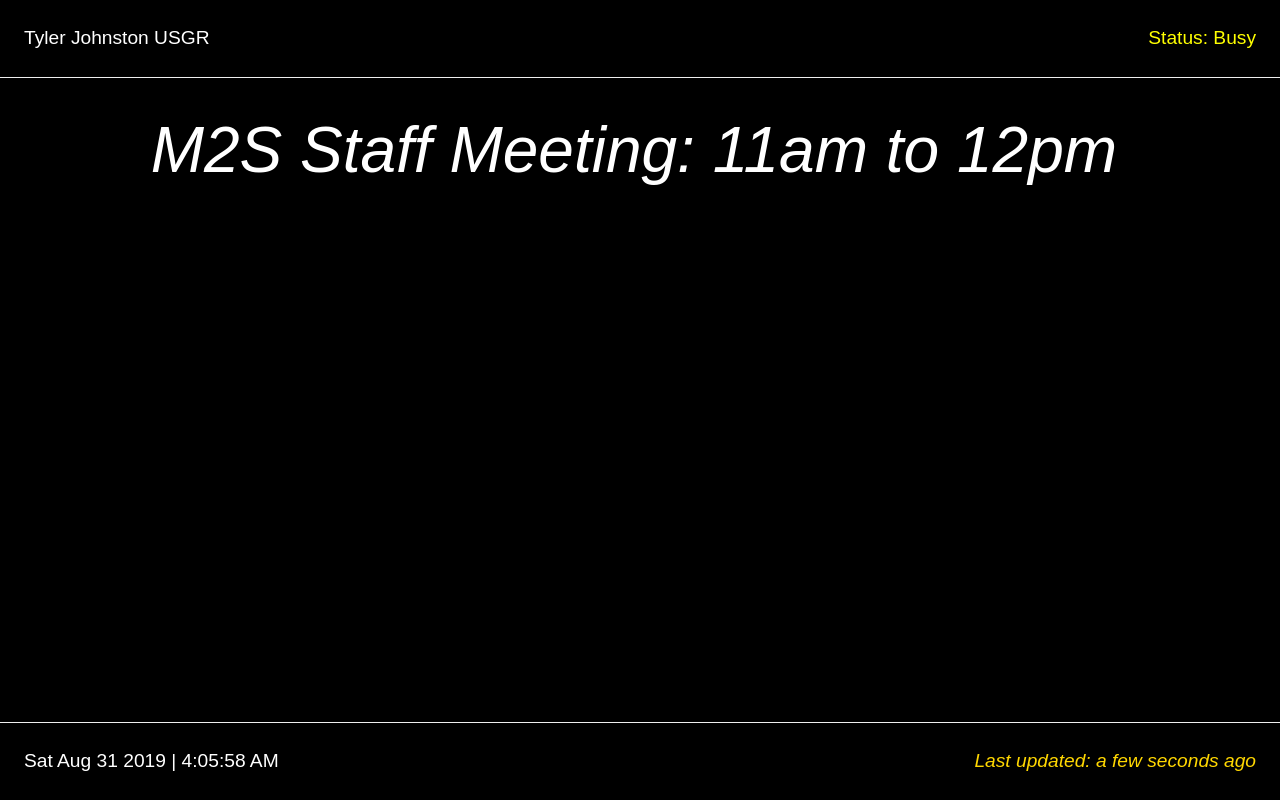
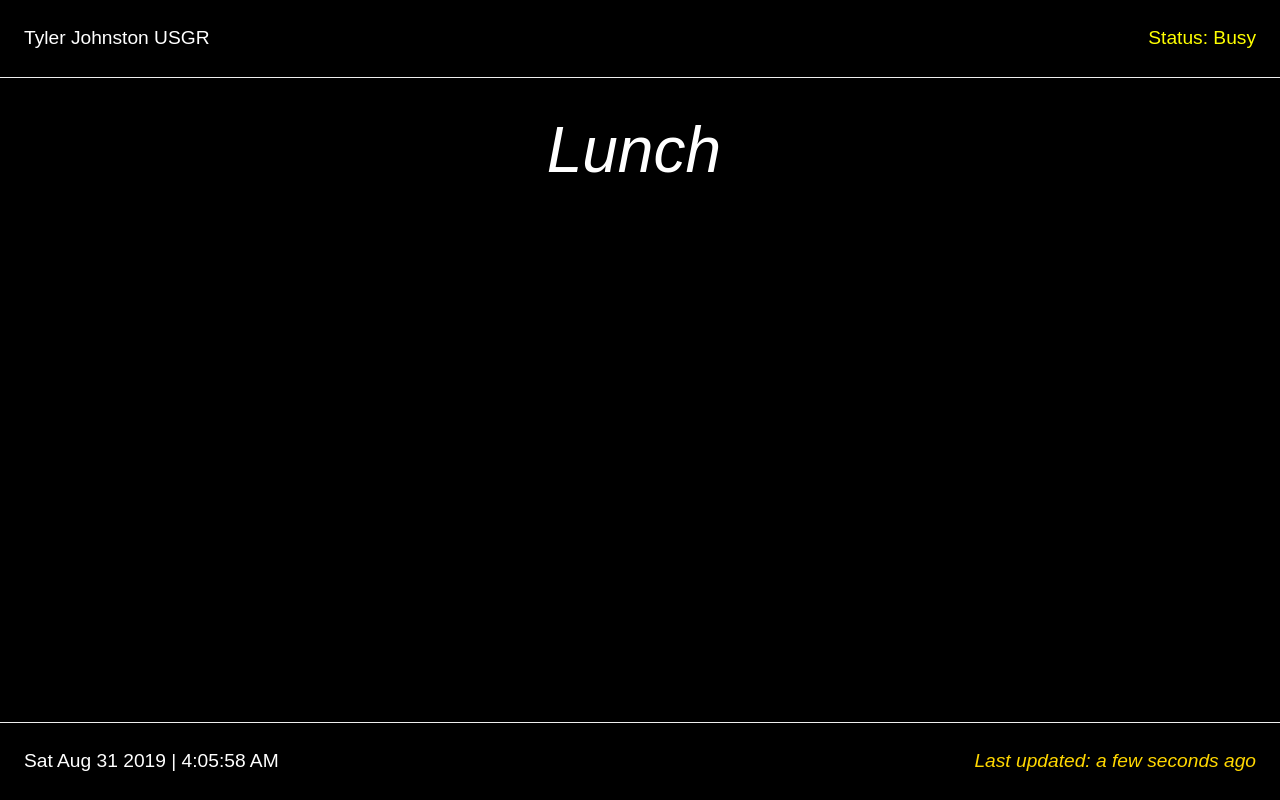
Before and after one commit to tgj/thecodedream, an Angular app: page / in a window 1280 px wide. Built offline with nearby package versions, Linux system fonts and the light colour scheme; a web font is replaced by a local one.

Commit message:
Update status

```diff
--- a/src/app/app.component.html
+++ b/src/app/app.component.html
@@ -11,7 +11,7 @@
 
 <main class="Site-content">
   <div class="message text-center">
-    <em>M2S Staff Meeting: 11am to 12pm</em>
+    <em>Lunch</em>
   </div>
 </main>
 
```
Also changed, not shown: 1 other file (tests, documents, lock files or other folders).
